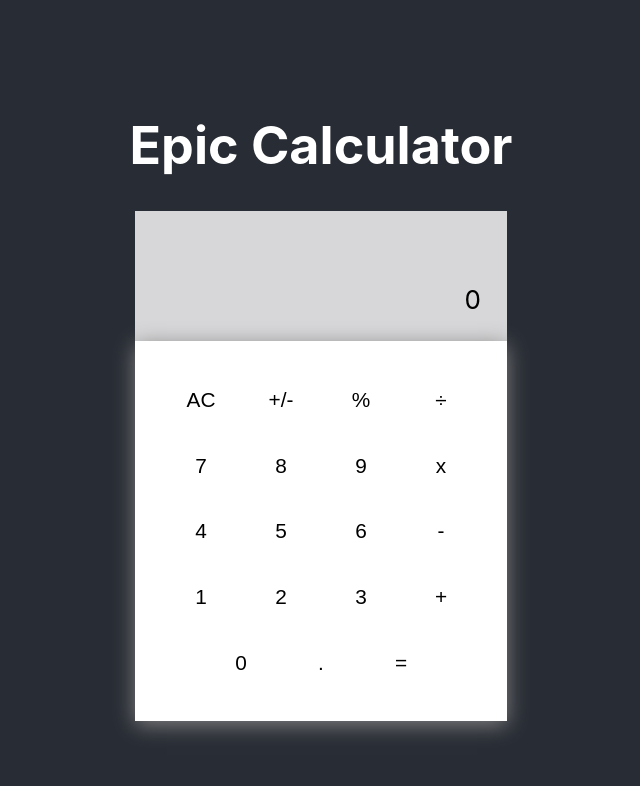
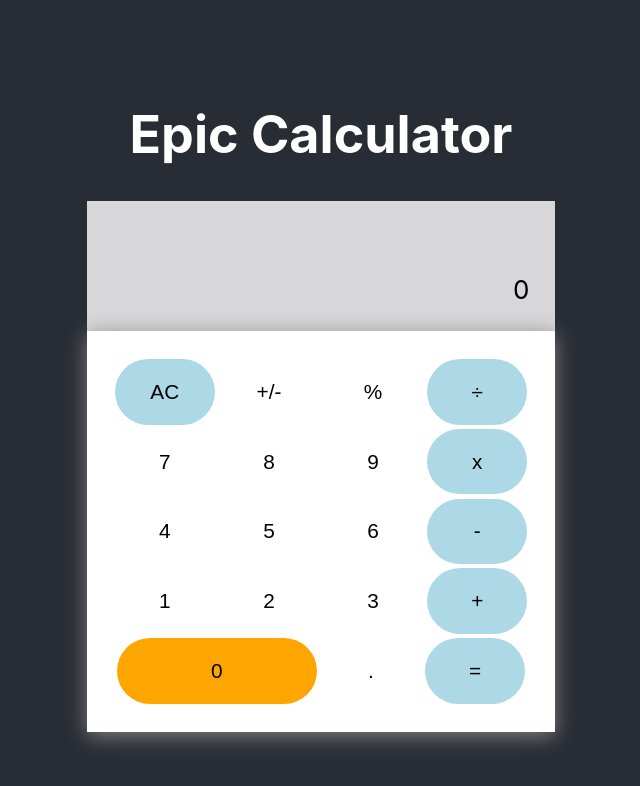
Before and after one commit to Ispirett/react-calculator, a React (Create React App) app: page / in a window 1280 px wide. Shown: the top 786 px of the page, without its empty margins (319-959 px from the left). Built offline with nearby package versions, Linux system fonts and the light colour scheme; the HTML template or start-up script is replaced by a standard one.

Commit message:
feature(styles): added styles to calculator

```diff
--- a/src/App.css
+++ b/src/App.css
@@ -25,3 +25,11 @@
 #btn_panel{
   background-color: rgba(255, 255, 255, 0.49);
 }
+
+.button{
+  outline: none;
+}
+.button:hover{
+  box-shadow:  0 4px 20px lightblue
+
+}
--- a/src/App.js
+++ b/src/App.js
@@ -9,8 +9,8 @@ function App() {
       <header className="App-header">
         <h1>Epic Calculator</h1>
         <div id={"calculator_container"}>
-          <Display />
-          <ButtonPanel />
+          <Display/>
+          <ButtonPanel/>
         </div>
       </header>
     </div>
--- a/src/components/Button.jsx
+++ b/src/components/Button.jsx
@@ -1,18 +1,38 @@
-import  React from 'react'
+import  React, {useState, useEffect} from 'react'
 import PropTypes from 'prop-types'
+import '../App.css'
 
-const  Button = (props) => (
-    <button class='button' id={props.id} style={styles.button}>
+const  Button = (props) => {
+    const [wide, setWide] = useState('100px');
+    useEffect(()=>{
+        if(props.wide) setWide('200px');
+    });
+  return  <button class='button' id={props.id}
+        style={ { padding: '1em',
+        border: 'none',
+        width: wide,
+        fontSize: '.8em',
+        margin: '.1em',
+        backgroundColor: props.color,
+        borderRadius: '2em',
+        cursor: 'pointer'
+        }}>
         {props.name}
     </button>
-);
+};
 
 
 Button.propTypes = {
  name: PropTypes.string.isRequired,
- id: PropTypes.string
+ id: PropTypes.string,
+ color: PropTypes.string,
+ wide:PropTypes.bool,
 };
+Button.defaultProps = {
+color: 'white',
+wide: false
 
+};
 
 const  styles = {
     button:{
--- a/src/components/ButtonPanel.jsx
+++ b/src/components/ButtonPanel.jsx
@@ -4,39 +4,41 @@ import Button from "./Button";
 export default () => (
      <div id={'#btn_panel'} style={styles.panel}>
           <div id={'btn_row-one'}>
-               <Button name={'AC'}> </Button>
+               <Button name={'AC'} color={'lightblue'} > </Button>
                <Button name={'+/-'}> </Button>
                <Button name={'%'}> </Button>
-               <Button name={'÷'}> </Button>
+               <Button name={'÷'}  color={'lightblue'}> </Button>
           </div>
           <div id={'btn_row-two'}>
                <Button name={'7'}> </Button>
                <Button name={'8'}> </Button>
                <Button name={'9'}> </Button>
-               <Button name={'x'}> </Button>
+               <Button name={'x'}  color={'lightblue'} > </Button>
           </div>
           <div id={'btn_row-three'}>
                <Button name={'4'}> </Button>
                <Button name={'5'}> </Button>
                <Button name={'6'}> </Button>
-               <Button name={'-'}> </Button>
+               <Button name={'-'} color={'lightblue'}> </Button>
           </div>
           <div id={'btn_row-four'}>
                <Button name={'1'}> </Button>
                <Button name={'2'}> </Button>
-               <Button name={'3'}> </Button>
-               <Button name={'+'}> </Button>
+               <Button name={'3'} > </Button>
+               <Button name={'+'} color={'lightblue'}> </Button>
           </div>
           <div id={'btn_row-four'}>
-               <Button name={'0'}> </Button>
+               <Button name={'0'} wide color={'orange'} > </Button>
                <Button name={'.'}> </Button>
-               <Button name={'='}> </Button>
+               <Button name={'='}  color={'lightblue'}> </Button>
           </div>
      </div>
 )
 
 const  styles = {
     panel:{
+        display:'flex',
+        flexDirection: 'column',
         backgroundColor: 'white',
         padding: '1em',
         boxShadow: '0 4px 20px grey'
--- a/src/components/Display.jsx
+++ b/src/components/Display.jsx
@@ -2,11 +2,9 @@ import React, {useState} from 'react'
 import PropTypes from  'prop-types'
 
 const Display = (props) => {
-const [value, setValue] = useState(props.result);
-
 return(
     <div id = {'display'}style={styles.display}>
-        {value}
+        {props.value}
     </div>
 )
 };
@@ -26,8 +24,10 @@ const styles = {
 };
 
 Display.defaultProps ={
-    result: '0'
+    result: '0',
+    value: 0
 };
 Display.propTypes = {
-    result: PropTypes.string
+    result: PropTypes.string,
+    value: PropTypes.number
 };
```
